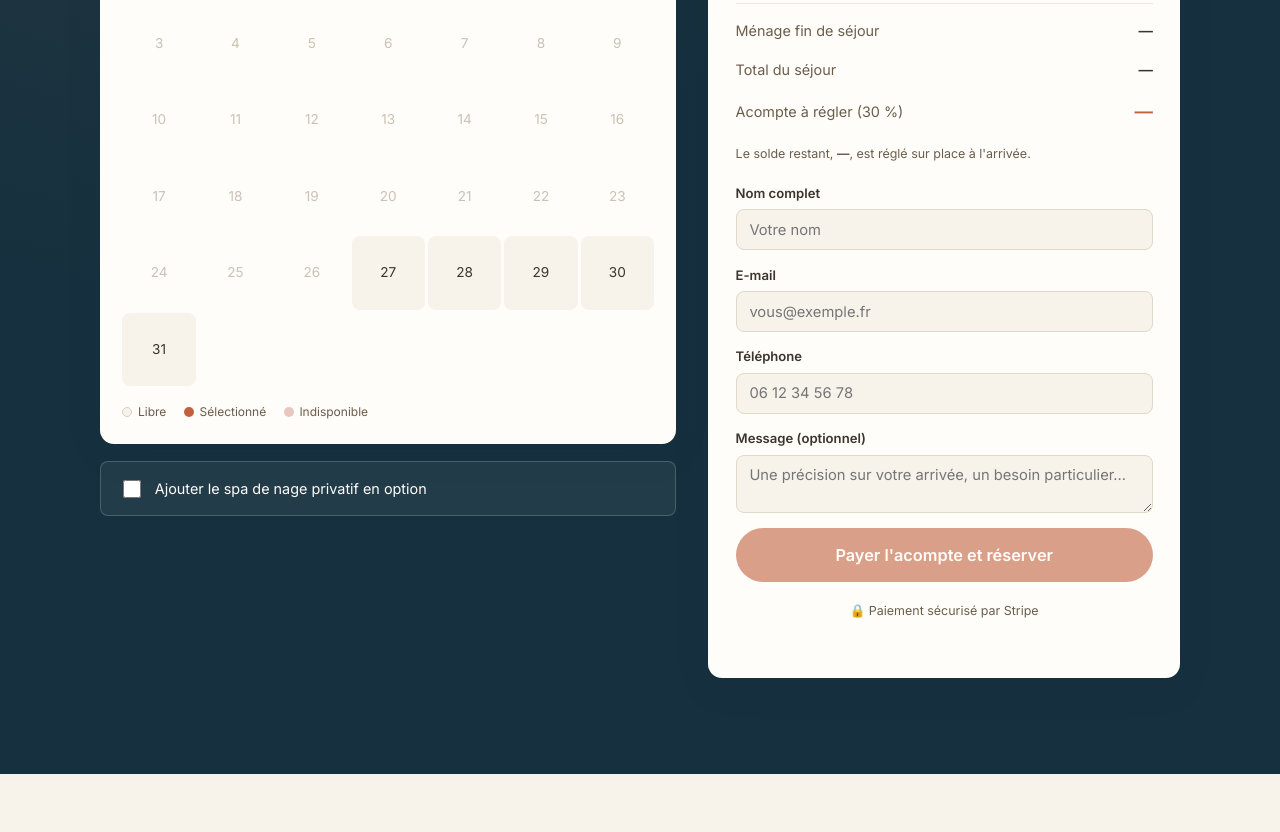
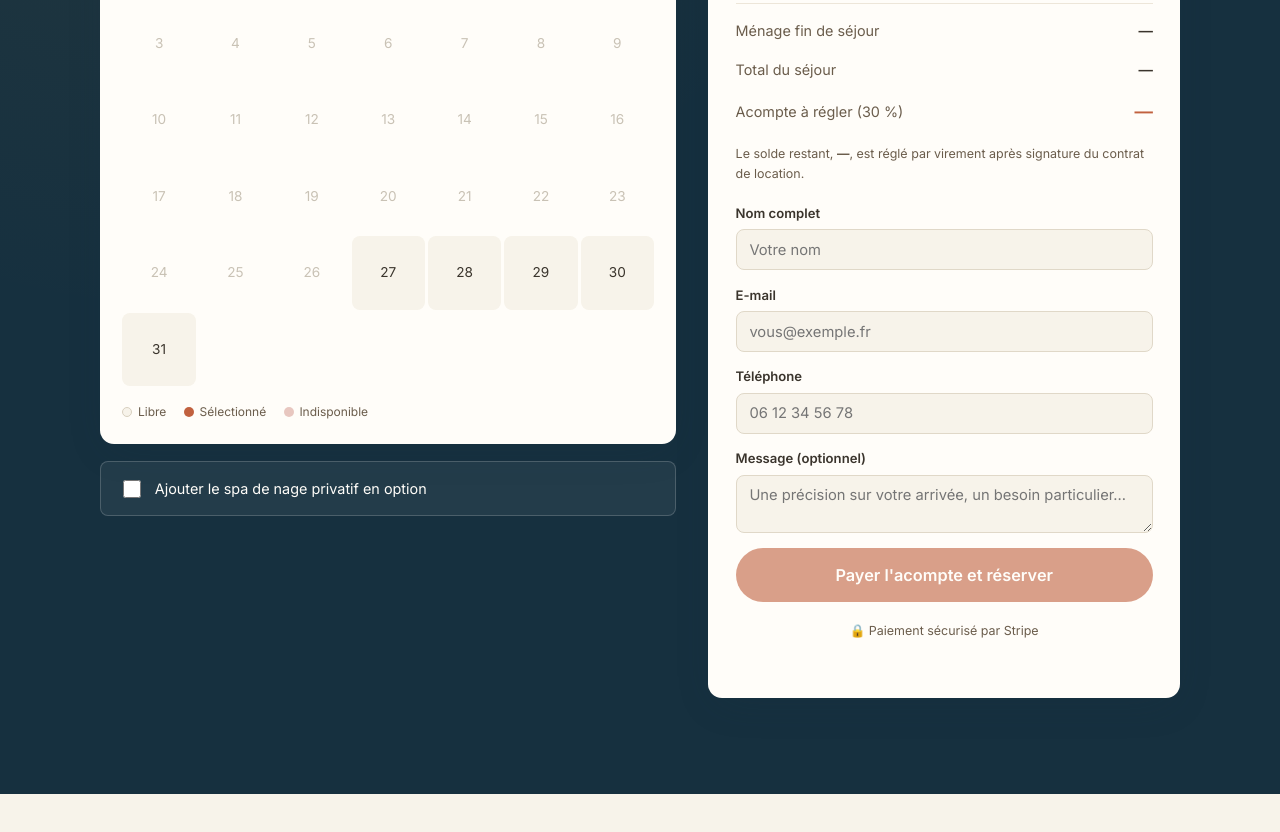
Before and after one commit to maisonjolireve-site/jolireve-site2, a website: page index.html in a window 1280 px wide. Shown: the part 6999-7831 px from the top of the page. Drawn offline with Linux system fonts and the light colour scheme; no server answers.

Commit message:
Update index.html

```diff
--- a/index.html
+++ b/index.html
@@ -277,7 +277,7 @@
         <div class="recap-line"><span>Ménage fin de séjour</span><strong id="recapCleaning">—</strong></div>
         <div class="recap-line"><span>Total du séjour</span><strong id="recapTotal">—</strong></div>
         <div class="recap-line recap-line--accent"><span>Acompte à régler (30 %)</span><strong id="recapDeposit">—</strong></div>
-        <p class="recap-note">Le solde restant, <strong id="recapBalance">—</strong>, est réglé sur place à l'arrivée.</p>
+        <p class="recap-note">Le solde restant, <strong id="recapBalance">—</strong>, est réglé par virement après signature du contrat de location.</p>
 
         <form id="bookingForm" class="booking-form">
           <label>Nom complet
```
